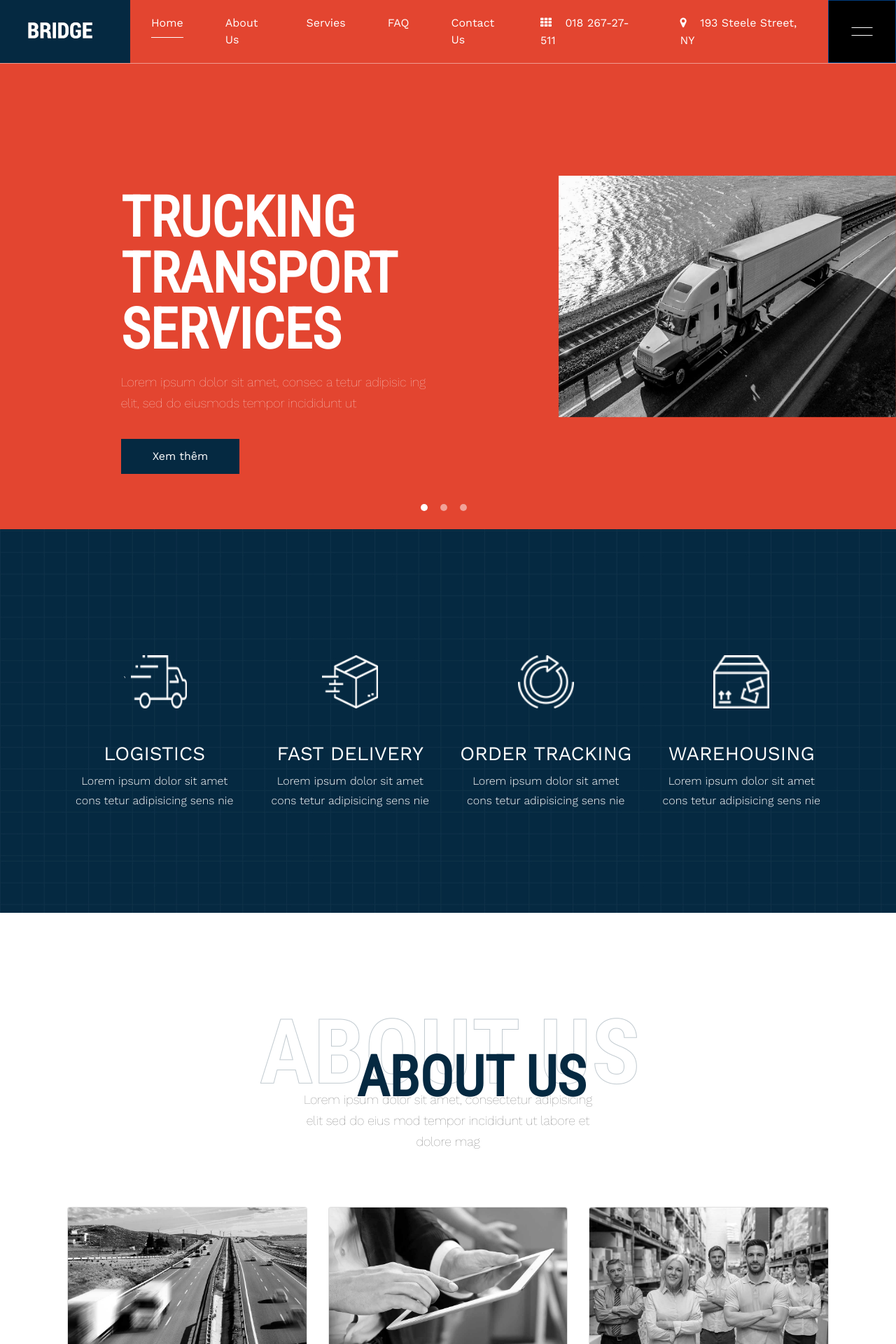
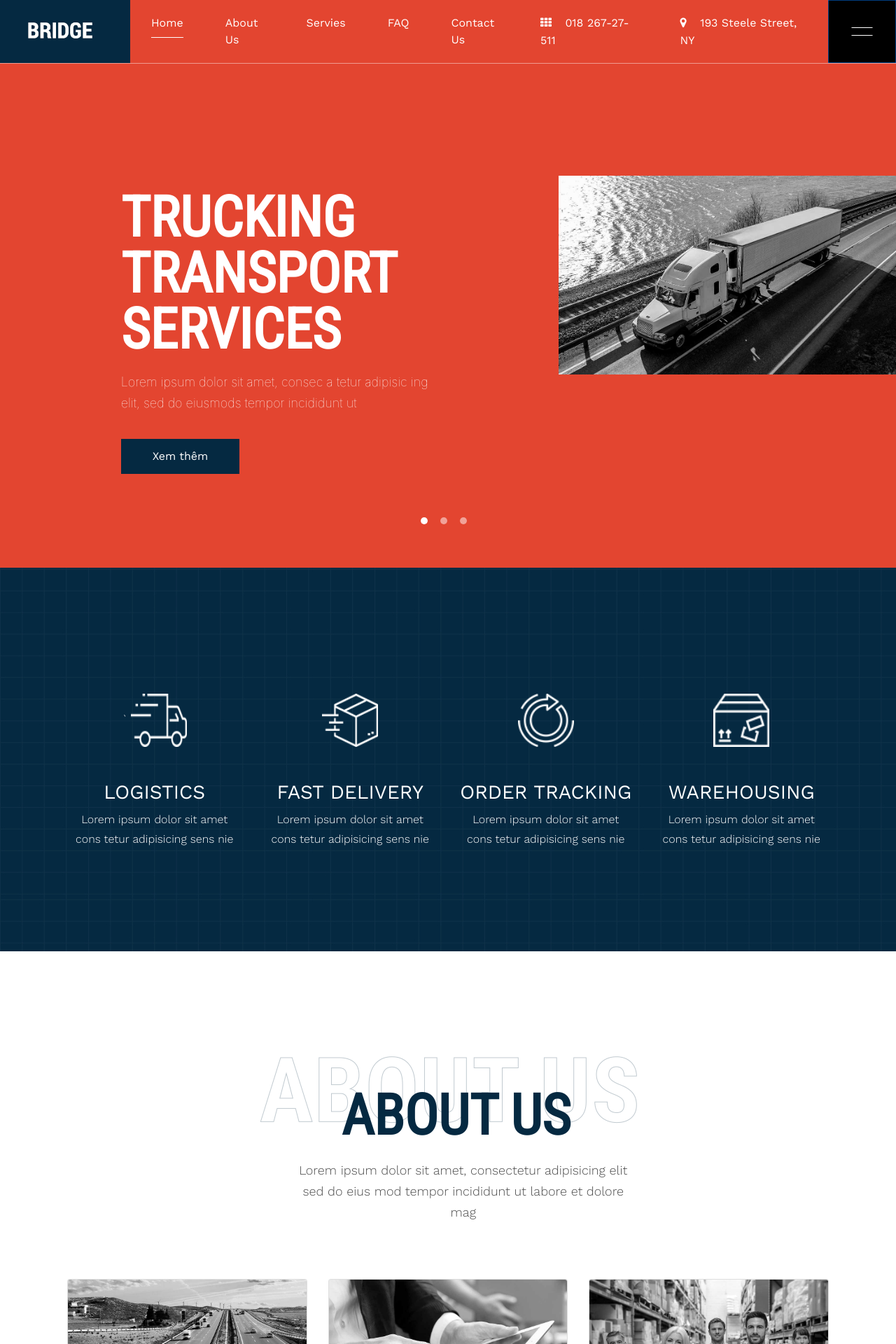
Before and after one commit to bactvk/website_template, a PHP site: page / in a window 1280 px wide. Shown: the top 1920 px of the page at 70% size. Run offline with PHP 8.4, Linux system fonts and the light colour scheme.

Commit message:
update home

```diff
--- a/index.html
+++ b/index.html
@@ -26,6 +26,7 @@
         <div class="menu_bar">
             <nav class="navbar navbar-expand-lg navbar-light bg-custom">
                 <img class="menu_bar_logo" src="public/images/logo.jpg">
+                <img class="menu_bar_mobile_logo" src="public/images/mobile-logo.png">
                 <button class="navbar-toggler" type="button" data-toggle="collapse" data-target="#navbarSupportedContent" aria-controls="navbarSupportedContent" aria-expanded="false" aria-label="Toggle navigation">
                   <span class="navbar-toggler-icon"></span>
                 </button>
@@ -45,7 +46,7 @@
                       <a class="nav-link" href="faq.html" tabindex="-1" aria-disabled="true">FAQ</a>
                     </li>
                     <li class="nav-item">
-                      <a class="nav-link" href="contact_us.html" tabindex="-1" aria-disabled="true">Contact Us</a>
+                      <a class="nav-link border_none" href="contact_us.html" tabindex="-1" aria-disabled="true">Contact Us</a>
                     </li>
                   </ul>
                   <div class="form-inline my-2 my-lg-0 nav_item_right">
@@ -87,16 +88,16 @@
 
                   <div class="carousel-item active carousel-item-custom">
                     <div class="row">
-                      <div class="col-sm-7">
+                      <div class="col-md-7 col-sm-12">
                         <div class="carousel-caption">
                           <h1 class="trucking_title">TRUCKING TRANSPORT SERVICES</h1>
-                          <p>Lorem ipsum dolor sit amet, consec a tetur adipisic ing elit, sed do eiusmods tempor incididunt ut </p>
+                          <p class="trucking_content">Lorem ipsum dolor sit amet, consec a tetur adipisic ing elit, sed do eiusmods tempor incididunt ut </p>
                            <button>Xem thêm</button>
                         </div>
 
                       </div>
-                      <div class="col-sm-5">
-                        <img src="public/images/slide/rev-image-1.jpg" class="d-block w-100 trucking_image" alt="...">
+                      <div class="col-md-5 col-sm-12 text-center">
+                        <img src="public/images/slide/rev-image-1.jpg" class="w-100 trucking_img" alt="...">
                       </div>
                     </div>
                   </div>
@@ -105,13 +106,13 @@
                     <div class="row">
                       <div class="col-sm-7">
                           <div class="carousel-caption ">
-                          <h1>TRUCKING TRANSPORT SERVICES</h1>
-                          <p>Lorem ipsum dolor sit amet, consec a tetur adipisic ing elit, sed do eiusmods tempor incididunt ut </p>
+                          <h1 class="trucking_title">TRUCKING TRANSPORT SERVICES</h1>
+                          <p class="trucking_content">Lorem ipsum dolor sit amet, consec a tetur adipisic ing elit, sed do eiusmods tempor incididunt ut </p>
                            <button>Xem thêm</button>
                         </div>
                       </div>
-                      <div class="col-sm-5">
-                        <img src="public/images/slide/rev-image-2.jpg" class="d-block w-100" alt="...">
+                      <div class="col-sm-5 text-center">
+                        <img src="public/images/slide/rev-image-2.jpg" class="w-100 trucking_img" alt="...">
                       </div>
                     </div>
                   </div>
@@ -120,13 +121,13 @@
                     <div class="row">
                       <div class="col-sm-7">
                           <div class="carousel-caption ">
-                            <h1>TRUCKING TRANSPORT SERVICES</h1>
-                            <p>Lorem ipsum dolor sit amet, consec a tetur adipisic ing elit, sed do eiusmods tempor incididunt ut </p>
+                            <h1 class="trucking_title">TRUCKING TRANSPORT SERVICES</h1>
+                            <p class="trucking_content">Lorem ipsum dolor sit amet, consec a tetur adipisic ing elit, sed do eiusmods tempor incididunt ut </p>
                              <button>Xem thêm</button>
                           </div>
                       </div>
-                      <div class="col-sm-5">
-                        <img src="public/images/slide/rev-image-3.jpg" class="d-block w-100" alt="...">
+                      <div class="col-sm-5 text-center">
+                        <img src="public/images/slide/rev-image-3.jpg" class="w-100 trucking_img" alt="...">
                       </div>
                     </div>
                   </div>
@@ -181,44 +182,52 @@
       </div>
       <!-- about us -->
       <div class="container_custom">
-        <div class="about_us_top text-center">
+        <div class="about_us_top text-center mb-5">
             <div class="about_us_intro">
-              <div class="about_us_image"> </div>
+              <!-- <div class="about_us_image"> </div> -->
+              <img class="about_us_image" src="public/images/background/section-title-image-1.png">
               <p class="about_us_text">ABOUT US</p>
               <p class="about_us_content">Lorem ipsum dolor sit amet, consectetur adipisicing elit sed do eius mod tempor incididunt ut labore et dolore mag</p>
             </div>
         </div>
 
         <div class="row">
-          <div class="col-sm-4 box_card">
+          <div class="col-sm-4 box_card mb-5">
             <div class="card">
               <img src="public/images/card/home-image-1.jpg" class="card-img-top" alt="...">
               <div class="card-body card_body_1">
                 <h5 class="card-title">COMPANY</h5>
                 <p class="card-text">Lorem ipsum dolor sit amet, consec a tetur adipisicing elit, sed do eiusmods tempor incididunt ut labore et</p>
-                <a href="#" class="view_more">View more</a>
+                <a href="#" class="view_more">View more
+                  <i class="fa fa-angle-right view_more_icon"></i>
+                </a>
+
               </div>
             </div>
           </div>
 
-          <div class="col-sm-4 box_card">
+          <div class="col-sm-4 box_card mb-5">
             <div class="card">
               <img src="public/images/card/home-image-2-1.jpg" class="card-img-top" alt="...">
               <div class="card-body card_body_2">
                 <h5 class="card-title">SERVICES</h5>
                 <p class="card-text">Lorem ipsum dolor sit amet, consec a tetur adipisicing elit, sed do eiusmods tempor incididunt ut labore et</p>
-                <a href="#" class="view_more">View more</a>
+                <a href="#" class="view_more">View more
+                  <i class="fa fa-angle-right view_more_icon"></i>
+                </a>
               </div>
             </div>
           </div>
 
-          <div class="col-sm-4 box_card">
+          <div class="col-sm-4 box_card mb-5">
             <div class="card">
               <img src="public/images/card/home-image-3.jpg" class="card-img-top" alt="...">
               <div class="card-body card_body_3">
                 <h5 class="card-title">PEOPLE</h5>
                 <p class="card-text">Lorem ipsum dolor sit amet, consec a tetur adipisicing elit, sed do eiusmods tempor incididunt ut labore et</p>
-                <a href="#" class="view_more">View more</a>
+                <a href="#" class="view_more">View more
+                  <i class="fa fa-angle-right view_more_icon"></i>
+                </a>
               </div>
             </div>
           </div>
@@ -259,20 +268,22 @@
       <div class="container_custom">
         <div class="common_questions_top text-center">
             <div class="common_questions_intro">
-              <div class="common_questions_image"> </div>
+              <div class="common_questions_image">
+                <img src="public/images/background/section-title-image-2.png">
+              </div>
               <p class="common_questions_text">COMMON QUESTIONS</p>
               <p class="common_questions_content">Lorem ipsum dolor sit amet, consectetur adipisicing elit sed do eius mod tempor incididunt ut labore et dolore mag</p>
             </div>
         </div>
       </div>
       <!-- dropdown -->
-      <div class="container_custom">
+      <div class="container_custom" style="margin-top: 0px">
 
           <div class="row">
               <div class="col-sm-6">
                 <img src="public/images/card/home-image-4.jpg" width="100%">
               </div>
-              <div class="col-sm-5 ml-5 common_questions_block">
+              <div class="col-sm-6 common_questions_block">
                       <div class="hieuung">
                         <div class="motkhoi">
                           <div class="motkhoi_title">
@@ -358,14 +369,14 @@
       </div>
 
       <!-- clients -->
-      <div class="container_custom">
+      <div class="container_custom_client">
 
         <div class="client_top text-center">
           <div class="client_intro">
-            <div class="client_image"> </div>
-              <p class="client_text">CLIENTS</p>
+            <img class="client_image" src="public/images/background/section-title-image-3.png">
+            <p class="client_text">CLIENTS</p>
 
-            </div>
+          </div>
         </div>
 
         <div class="row">
--- a/public/css/main.css
+++ b/public/css/main.css
@@ -1,6 +1,7 @@
 
 .wrapper{
   width: 100%;
+  overflow: hidden;
 }
 /*menu right*/
 .close_menu img:hover{
@@ -19,9 +20,14 @@
     padding: 100px;
     position: fixed;
     top: 0;
-    right: 0;
+
+    right: -32%;
+    padding-top: 184px;
+    padding-right: 141px;
+    padding-left: 141px;
 
     display: none;
+
 }
 .menu_right_content>p{
     color: #ffffff;
@@ -32,6 +38,7 @@
     line-height: 28px;
 
     font-family: 'Work Sans', sans-serif;
+
 }
 
 
@@ -44,11 +51,7 @@
   line-height: 28px;
   font-family: 'Work Sans', sans-serif;
 }
-.menu_right_content{
-  display: none;
-  right: -32%;
-  padding: 180px 120px 0px 150px;
-}
+
 .close_menu {
     position: absolute;
     top: 21px;
@@ -98,3 +101,10 @@ a.nav-link {
     }
 
 }
+
+@media (max-width: 1366px){
+  .menu_right_content {
+      padding-right: 70px !important;
+      padding-left: 70px !important;
+  }
+}
--- a/public/css/style.css
+++ b/public/css/style.css
@@ -7,11 +8,20 @@
     font-family: 'Work Sans', sans-serif;
 }
 
+.menu_bar_mobile_logo{
+    display: none;
+}
 .bg-custom {
 /*    background: #e34530;*/
     color: white !important;
     padding: 0px;
     border-bottom: 1px solid #ffffff75;
+}
+.slider_top .carousel-inner {
+    height: 90vh;
+}
+.slider_top .carousel-indicators{
+    bottom: 5%;
 }
 .trucking_title{
 
@@ -105,7 +115,7 @@
     padding-bottom: 20px;
 }
 .carousel-item-custom .carousel-caption p{
-    font-family: "Work Sans";
+/*    font-family: "Work Sans";*/
     visibility: visible;
     text-align: left;
     line-height: 30px;
@@ -163,10 +173,7 @@
 }
 
 .about_us_image{
-    background: url(../images/background/section-title-image-1.png);
-    background-repeat: no-repeat;
-    height: 100px;
-    background-position: top;
+    max-width: 90%;
 }
 .about_us_text {
     color: #052941;
@@ -178,30 +185,31 @@
     letter-spacing: 0px;
     text-transform: uppercase;
 
+    position: absolute;
+    top: 15%;
+    left: 38%;
+
 }
 .about_us_intro {
     position: relative;
     height: 270px;
 }
 
-.about_us_text {
-    position: absolute;
-    top: 15%;
-    left: 38%;
-}
+
 .about_us_content {
     position: absolute;
-    bottom: 23%;
+    top: 55%;
     left: 30%;
     color: #4d4d4d;
     font-family: 'Work Sans', sans-serif;
     font-size: 18px;
     line-height: 30px;
     font-style: normal;
-    font-weight: 100;
+    font-weight: 300;
     letter-spacing: 0px;
     text-transform: none;
-    width: 40%;
+    width: 44%;
+    text-align: center;
 }
 /*card*/
 .card_body_1 {
@@ -565,7 +588,124 @@ p.service_text {
     .side_menu_button {
         display: none;
     }
+    .menu_bar_mobile_logo{
+        display: block;
 
+    }
+    .menu_bar_logo{
+        display: none;
+    }
+    .bg-custom{
+        background: white;
+        height: auto;
+    }
+    .navbar_menu li a{
+        font-size: 13px;
+        font-weight: 400;
+        color: #888 !important;
+        padding: 10px 0;
+        display: block;
+        position: relative;
+        text-transform: none;
+        line-height: 26px;
+        letter-spacing: 0;
+    }
+    .nav-link,.nav-link.active{
+        border-bottom: 1px solid #eaeaea;
+    }
+
+    .menu_bar .nav-item:hover .nav-link{
+        border-bottom: 1px solid #eaeaea;
+        color: #e34530 !important;
+    }
+    .border_none{
+        border: none;
+    }
+    .navbar-light .navbar-toggler{
+        border: none;
+        outline: none;
+
+    }
+}
+
+.about_us_text {
+    position: absolute;
+    top: 15%;
+    left: 38%;
+}
+
+@media (max-width: 1336px){
+    .about_us_text {
+        left: 36%;
+    }
+
+}
+@media (max-width: 675px){
+    .about_us_text {
+        font-size: 62px;
+        top: 10%;
+        left: 0%;
+        line-height: 50px;
+        width: 100%;
+    }
+    .about_us_content{
+        width: 90%;
+        top: 48%;
+        left: 6%;
+    }
+    .common_questions_text{
+        font-size: 65px;
+        top: -30px;
+        left: 0%;
+        line-height: 60px;
+    }
+    .common_questions_content{
+        width: 90%;
+        top: 50%;
+        left: 5%;
+    }
+    .client_text{
+        font-size: 65px;
+        top: 0;
+        left: 14%;
+    }
+
+    .trucking_title{
+        font-size: 50px !important;
+        display: block;
+        width: 50% !important;
+        line-height: 50px !important;
+    }
+    .carousel-item-custom{
+        padding : 30px 0px 160px 10px;
+    }
+    .trucking_content{
+        display: block;
+        width: 300px !important;
+    }
+    .trucking_img {
+        width: 86% !important;
+        height: 182px !important;
+        bottom: -380px;
+        position: relative;
+    }
+    .slider_top .carousel-inner{
+        height: 100vh;
+    }
+    .slider_top .carousel-indicators{
+        bottom: 3%;
+    }
+
+    .slide_bottom .carousel-item p{
+        width: 60%;
+        font-size: 18px;
+    }
+    .client_image{
+        width: 90%;
+    }
+    .client_intro{
+        height: 170px;
+    }
 }
 
 
```
Also changed, not shown: other parts of public/css/style.css (+30 -14 lines).
